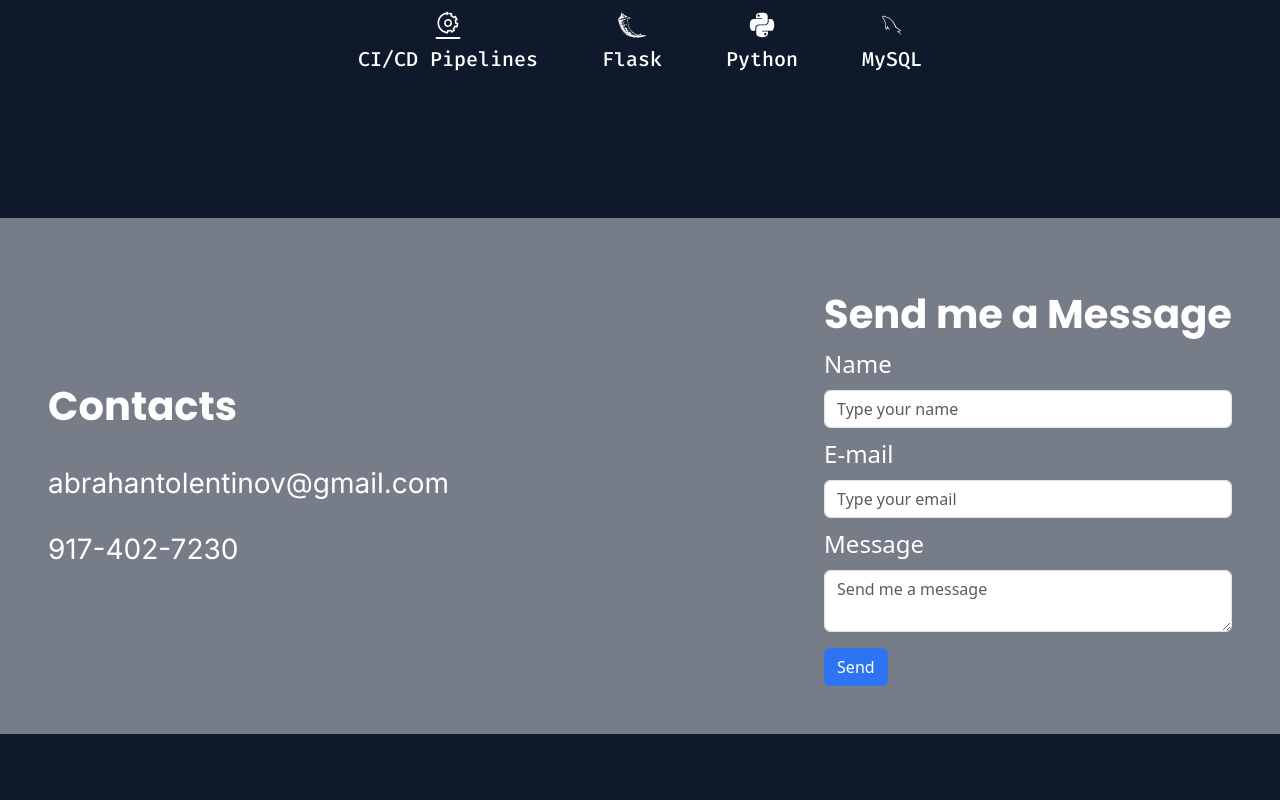
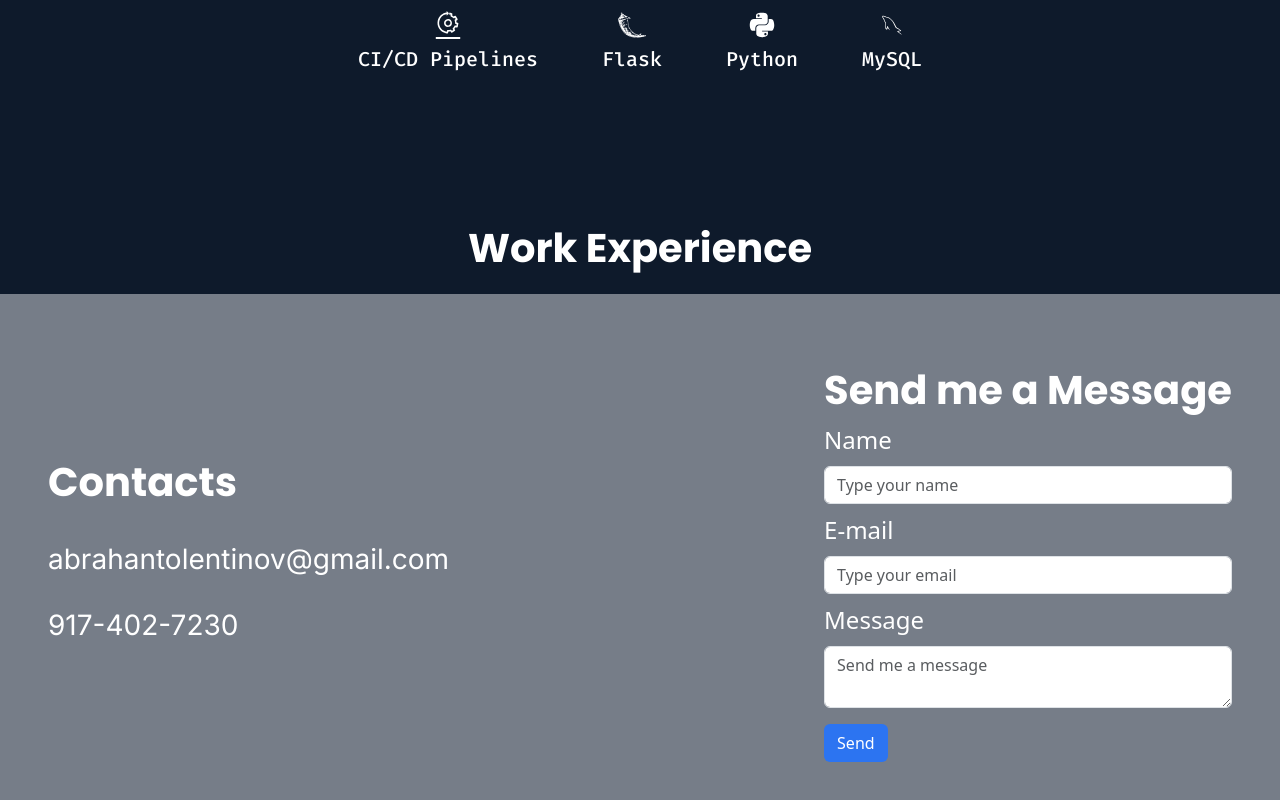
Before and after one commit to AbrahanTV/my-portfolio, a React (Vite) app: page / in a window 1280 px wide. Shown: the part 1780-2580 px from the top of the page. Before the commit the page ends 2514 px from the top, so only its background shows below. Built offline with nearby package versions, Linux system fonts and the light colour scheme.

Commit message:
work experience section

```diff
--- /dev/null
+++ b/src/components/WorkExperience.jsx
@@ -0,0 +1,11 @@
+const WorkExperience = () => {
+  return (
+    <>
+      <div className="container d-flex justify-content-center">
+        <p className="heading text-white fs-1">Work Experience</p>
+      </div>
+    </>
+  );
+};
+
+export default WorkExperience;
--- a/src/pages/Home.jsx
+++ b/src/pages/Home.jsx
@@ -2,6 +2,7 @@ import Projects from "../components/Projects";
 import SplitText from "../components/SplitText.jsx";
 import RotatingText from "../components/RotatingText.jsx";
 import Skills from "../components/Skills.jsx";
+import WorkExperience from "../components/WorkExperience.jsx";
 
 const Home = () => {
   return (
@@ -101,6 +102,9 @@ const Home = () => {
       <section id="skills" className="">
         <Skills />
       </section>
+      <section id="work-expreience">
+        <WorkExperience />
+      </section>
     </>
   );
 };
```
